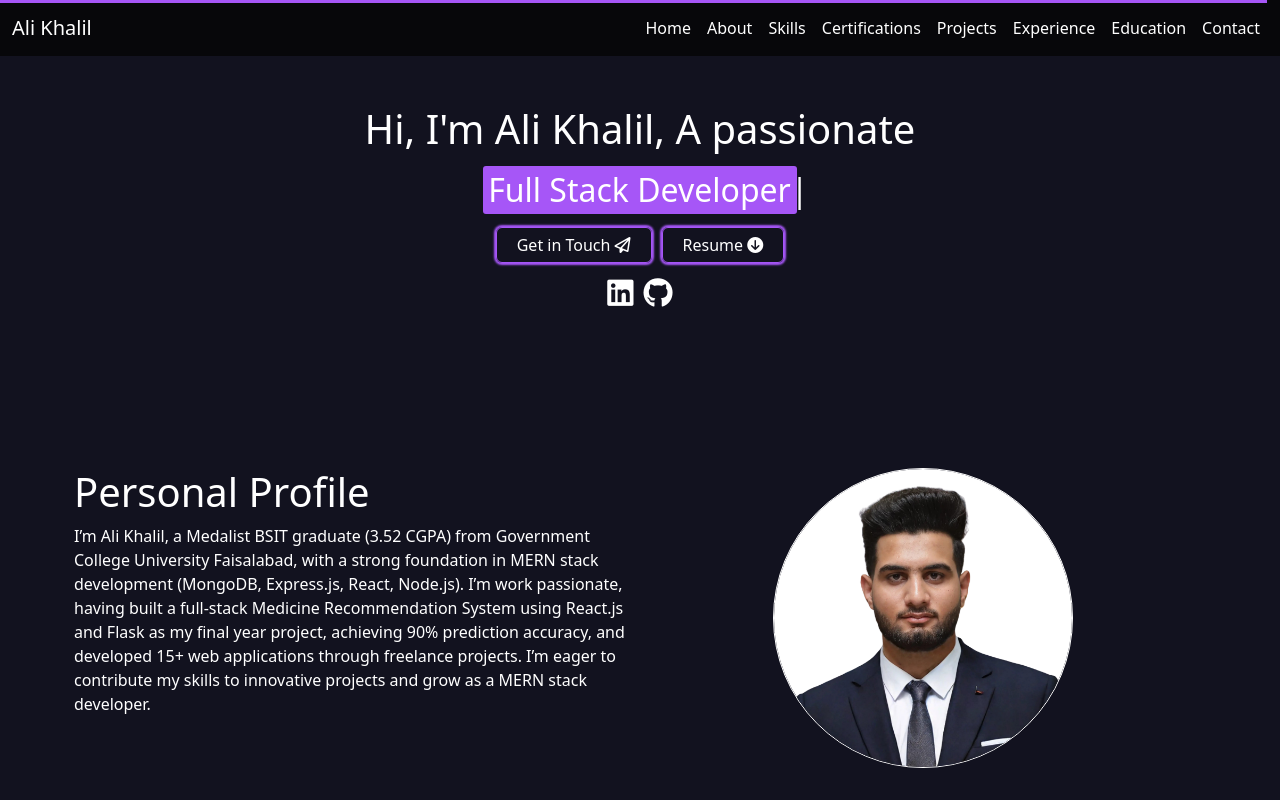
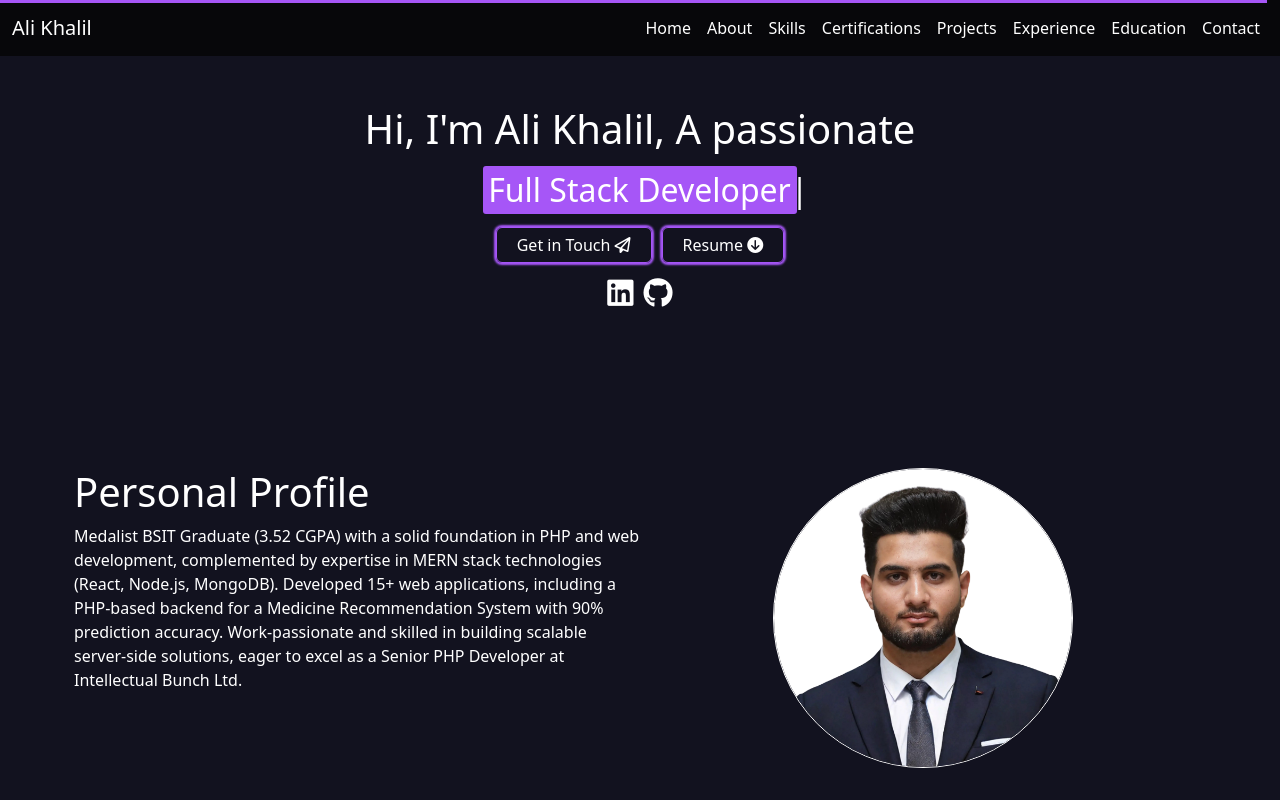
Before and after one commit to AliKhalil28/portfolio, a React (Create React App) app: page / in a window 1280 px wide. Shown: the top 800 px of the page. Built offline with nearby package versions, Linux system fonts and the light colour scheme.

Commit message:
Update Portfolio About Sec

```diff
--- a/src/Components/About.js
+++ b/src/Components/About.js
@@ -8,14 +8,13 @@ const About = () => {
       <div className="about-left">
         <h1>Personal Profile</h1>
         <p>
-          I’m Ali Khalil, a Medalist BSIT graduate (3.52 CGPA) from Government
-          College University Faisalabad, with a strong foundation in MERN stack
-          development (MongoDB, Express.js, React, Node.js). I’m work
-          passionate, having built a full-stack Medicine Recommendation System
-          using React.js and Flask as my final year project, achieving 90%
-          prediction accuracy, and developed 15+ web applications through
-          freelance projects. I’m eager to contribute my skills to innovative
-          projects and grow as a MERN stack developer.
+          Medalist BSIT Graduate (3.52 CGPA) with a solid foundation in PHP and
+          web development, complemented by expertise in MERN stack technologies
+          (React, Node.js, MongoDB). Developed 15+ web applications, including a
+          PHP-based backend for a Medicine Recommendation System with 90%
+          prediction accuracy. Work-passionate and skilled in building scalable
+          server-side solutions, eager to excel as a Senior PHP Developer at
+          Intellectual Bunch Ltd.
         </p>
       </div>
       <div className="about-right">
```
